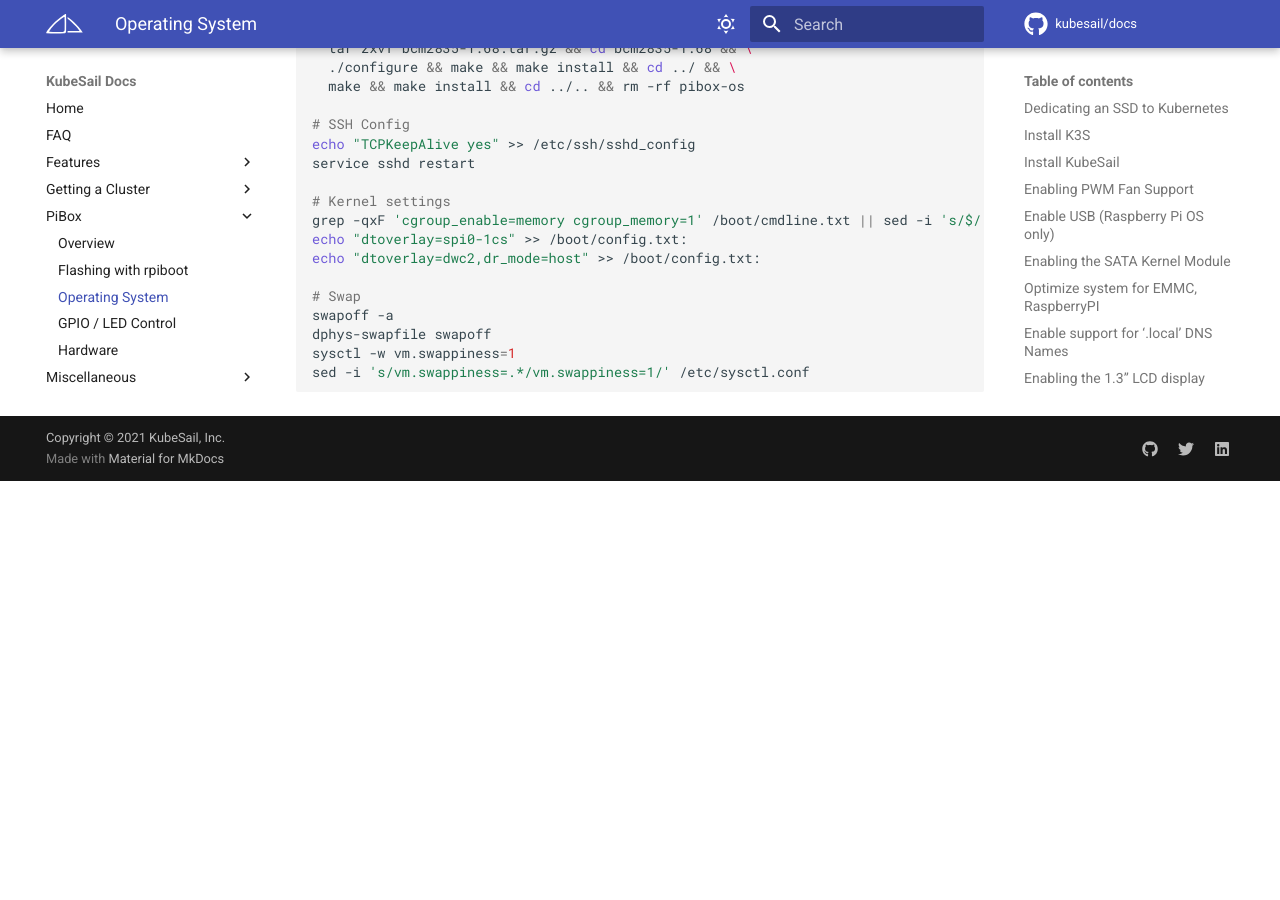
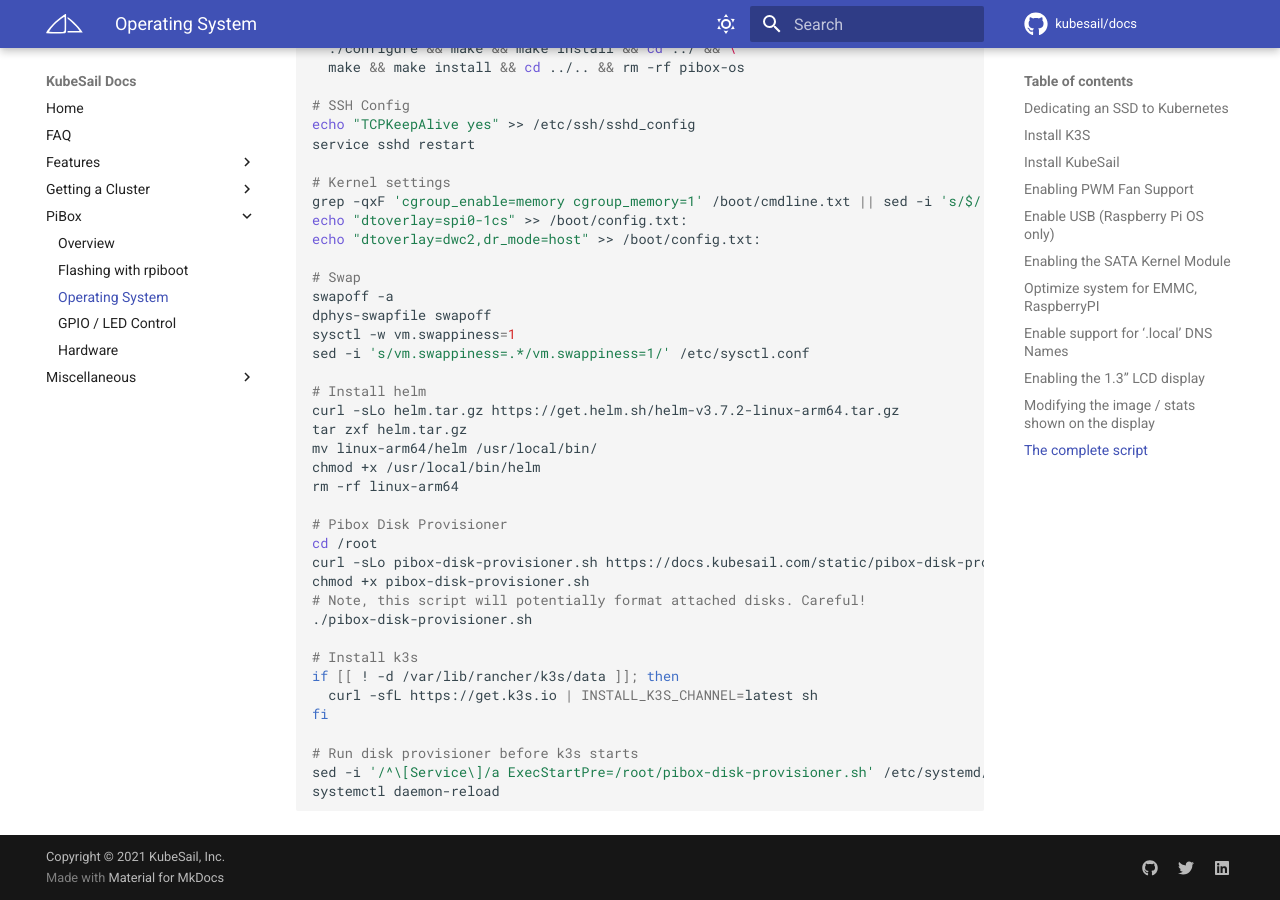
Before and after one commit to kubesail/kubesail-docs, an MkDocs documentation site: the page built from docs/guides/pibox/os.md, in a window 1280 px wide and 900 px high, scrolled down 5564 px. Built offline with MkDocs 1.6.1 and Material for MkDocs 9.7.7, drawn with Linux system fonts in a browser that asks for light colours; comment, search, counter and statistics services are not loaded; before the commit the page ends 6045 px from its top, so only the background shows below that; some of the changed text lies outside the part shown.

Commit message:
more or less complete os provision guide

````diff
--- a/docs/guides/pibox/os.md
+++ b/docs/guides/pibox/os.md
@@ -146,8 +146,7 @@
 swapoff -a
 dphys-swapfile swapoff
 
-# Mount /tmp and /var/tmp as tmpfs filesystems to extend EMMC lifetime
-echo "tmpfs /tmp tmpfs defaults,noatime,nosuid,nodev,noexec,mode=0755,size=10M 0 0" | sudo tee -a /etc/fstab
+# Mount /var/tmp as tmpfs filesystems to extend EMMC lifetime
 echo "tmpfs /var/tmp tmpfs defaults,noatime,nosuid,nodev,noexec,mode=0755,size=1M 0 0" | sudo tee -a /etc/fstab
 
 ```
@@ -231,4 +230,27 @@
 dphys-swapfile swapoff
 sysctl -w vm.swappiness=1
 sed -i 's/vm.swappiness=.*/vm.swappiness=1/' /etc/sysctl.conf
+
+# Install helm
+curl -sLo helm.tar.gz https://get.helm.sh/helm-v3.7.2-linux-arm64.tar.gz
+tar zxf helm.tar.gz
+mv linux-arm64/helm /usr/local/bin/
+chmod +x /usr/local/bin/helm
+rm -rf linux-arm64
+
+# Pibox Disk Provisioner
+cd /root
+curl -sLo pibox-disk-provisioner.sh https://docs.kubesail.com/static/pibox-disk-provisioner.sh
+chmod +x pibox-disk-provisioner.sh
+# Note, this script will potentially format attached disks. Careful!
+./pibox-disk-provisioner.sh
+
+# Install k3s
+if [[ ! -d /var/lib/rancher/k3s/data ]]; then
+  curl -sfL https://get.k3s.io | INSTALL_K3S_CHANNEL=latest sh
+fi
+
+# Run disk provisioner before k3s starts
+sed -i '/^\[Service\]/a ExecStartPre=/root/pibox-disk-provisioner.sh' /etc/systemd/system/k3s.service
+systemctl daemon-reload
 ```
````
Also changed, not shown: 1 other file.
